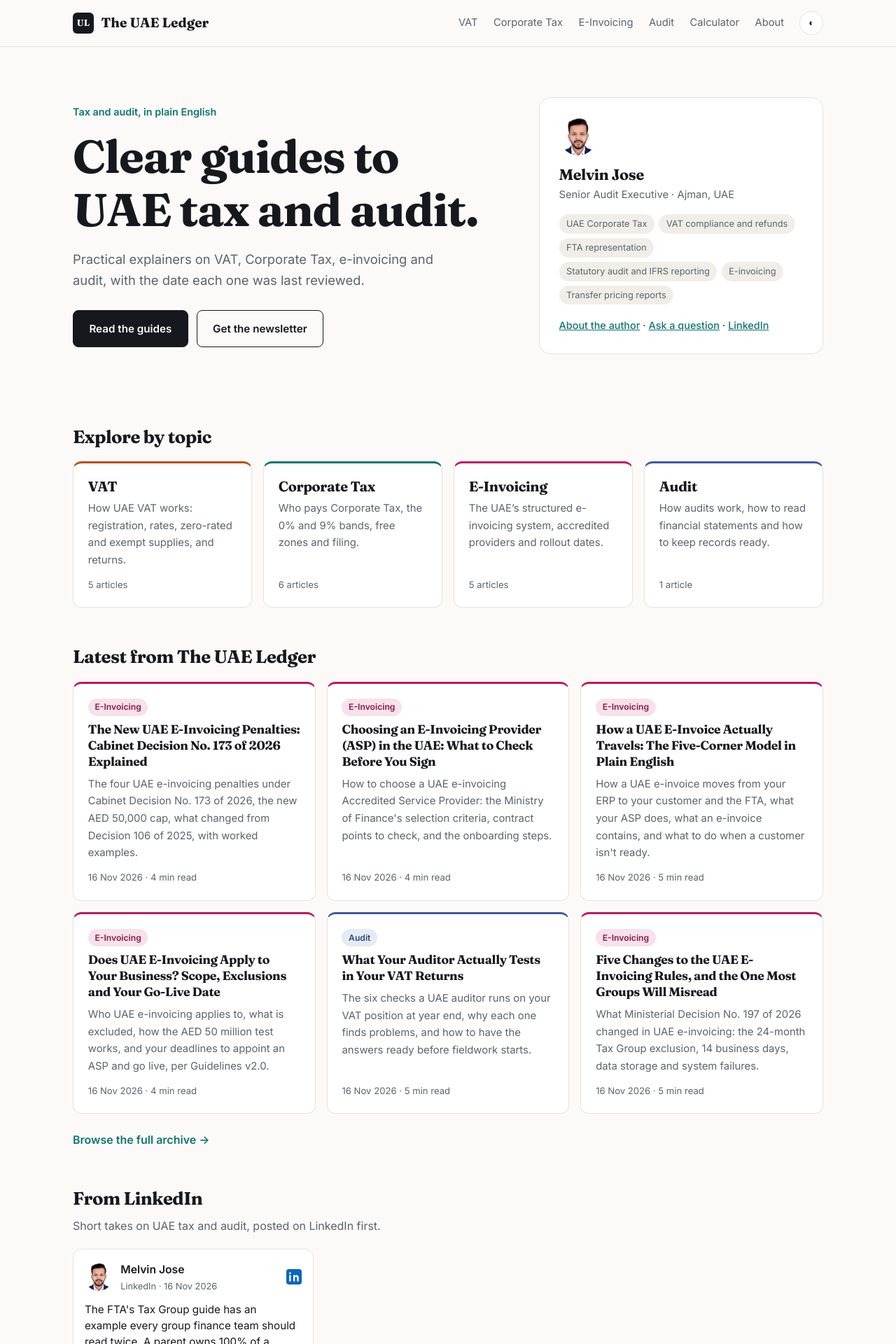
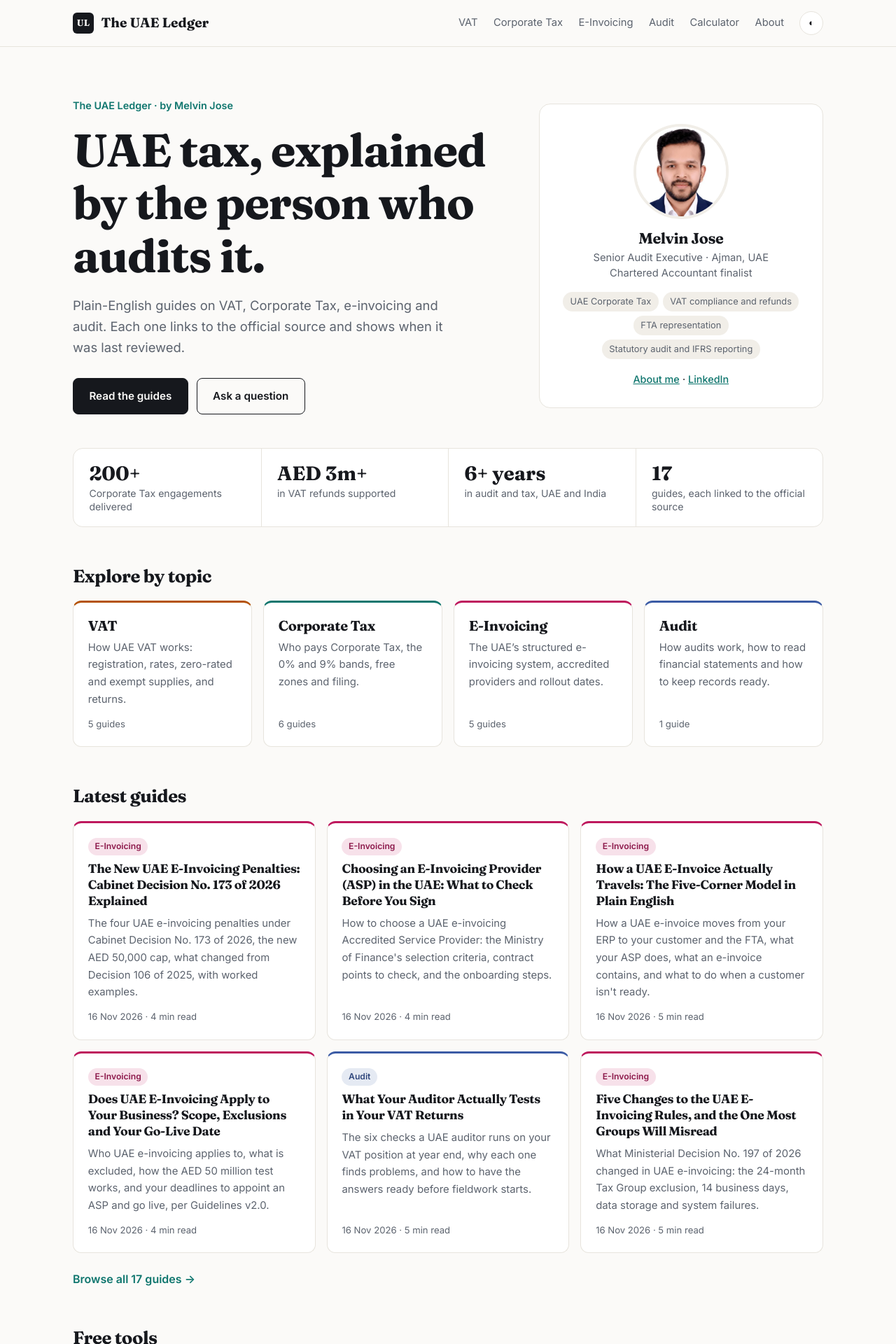
Before and after one commit to MelvinJose108/melvinjose.github.io, a Jekyll site: the page built from index.html, in a window 1280 px wide. Shown: the top 1920 px of the page at 70% size. Built offline with Jekyll 4.4.1, drawn with Linux system fonts in a browser that asks for light colours; some of the changed text lies outside the part shown.

Commit message:
Refresh home page: author-led hero, proof strip, free tools, merged Elsewhere, ask band (#23)
Claude-Session: https://claude.ai/code/session_01EBT4cYX72Yrwk4UFZtHLjU

Co-authored-by: Claude <noreply@anthropic.com>

```diff
--- a/_data/author.yml
+++ b/_data/author.yml
@@ -15,3 +15,12 @@ expertise:
 photo: /assets/images/melvin-jose.webp
 photo_small: /assets/images/melvin-jose-160.webp
 photo_jpg: /assets/images/melvin-jose.jpg
+credential: Chartered Accountant finalist
+# Shown in the proof strip on the home page. Keep in line with the About page.
+stats:
+  - value: "200+"
+    label: Corporate Tax engagements delivered
+  - value: "AED 3m+"
+    label: in VAT refunds supported
+  - value: "6+ years"
+    label: in audit and tax, UAE and India
--- a/_includes/linkedin-posts.html
+++ b/_includes/linkedin-posts.html
@@ -1,10 +1,10 @@
 {% assign posts = site.data.linkedin | slice: 0, include.limit %}
 {% if posts.size > 0 %}{% assign a = site.data.author %}
-<section class="sec li-sec" aria-labelledby="li-h">
+{% unless include.bare %}<section class="sec li-sec" aria-labelledby="li-h">
   <h2 id="li-h">From LinkedIn</h2>
   <p class="li-lede">Short takes on UAE tax and audit, posted on LinkedIn first.</p>
   <div class="li-grid">
-  {% for p in posts %}{% assign url = 'https://www.linkedin.com/feed/update/' | append: p.urn | append: '/' %}
+{% endunless %}  {% for p in posts %}{% assign url = 'https://www.linkedin.com/feed/update/' | append: p.urn | append: '/' %}
     <article class="li-card">
       <header class="li-head">
         {% include avatar.html cls="li-av" %}
@@ -19,7 +19,7 @@
       </footer>
     </article>
   {% endfor %}
-  </div>
+{% unless include.bare %}  </div>
   <p class="more"><a href="{{ a.linkedin }}" target="_blank" rel="noopener">Follow on LinkedIn →</a></p>
 </section>
-{% endif %}
+{% endunless %}{% endif %}
--- a/_includes/substack-posts.html
+++ b/_includes/substack-posts.html
@@ -1,10 +1,10 @@
 {% assign posts = site.data.substack | slice: 0, include.limit %}
 {% if posts.size > 0 %}
-<section class="sec li-sec" aria-labelledby="ss-h">
+{% unless include.bare %}<section class="sec li-sec" aria-labelledby="ss-h">
   <h2 id="ss-h">From the newsletter</h2>
   <p class="li-lede">Notes and updates sent to subscribers of The UAE Ledger on Substack.</p>
   <div class="li-grid">
-  {% for p in posts %}
+{% endunless %}  {% for p in posts %}
     <article class="li-card">
       <header class="li-head">
         <svg class="li-logo ss-logo" width="22" height="22" viewBox="0 0 24 24" aria-hidden="true"><rect width="24" height="24" rx="4" fill="#FF6719"/><path fill="#fff" d="M6 6h12v1.6H6zM6 9h12v1.6H6zM6 12h12v6.5l-6-3.2-6 3.2z"/></svg>
@@ -15,7 +15,7 @@
       <footer class="li-foot"><a href="{{ p.url }}" target="_blank" rel="noopener">Read on Substack ↗</a></footer>
     </article>
   {% endfor %}
-  </div>
+{% unless include.bare %}  </div>
   {% if site.newsletter_url and site.newsletter_url != "" %}<p class="more"><a href="{{ site.newsletter_url }}" target="_blank" rel="noopener">Subscribe on Substack →</a></p>{% endif %}
 </section>
-{% endif %}
+{% endunless %}{% endif %}
--- a/assets/style.css
+++ b/assets/style.css
@@ -208,3 +208,25 @@ img.avatar.photo.big{width:6.5rem;height:6.5rem}
 .contact .alt{margin-top:1.2rem}
 .authorbox .ask{display:inline-block;margin-top:.5rem;font-weight:600;color:var(--acc)}
 .cform .fgrid2{gap:1rem 1.25rem}
+/* home refresh */
+.hero h1{max-width:17ch}
+.who-hero{text-align:center;display:flex;flex-direction:column;align-items:center}
+.who-hero img.avatar.photo.big{width:8.5rem;height:8.5rem;margin:0 0 1rem;border:4px solid var(--soft)}
+.who-hero .tags{justify-content:center}
+.who-hero .role{line-height:1.5}
+.proof{list-style:none;display:grid;grid-template-columns:repeat(4,1fr);border:1px solid var(--line);border-radius:14px;background:var(--surface);overflow:hidden}
+.proof li{padding:1.2rem 1.4rem;border-left:1px solid var(--line);display:flex;flex-direction:column;gap:.2rem}
+.proof li:first-child{border-left:0}
+.proof b{font-family:var(--display);font-size:1.75rem;line-height:1.1;color:var(--ink)}
+.proof span{color:var(--mute);font-size:.88rem;line-height:1.35}
+.tools{display:grid;grid-template-columns:repeat(auto-fit,minmax(20rem,1fr));gap:1rem}
+.tool{display:flex;gap:1.1rem;align-items:flex-start;background:var(--surface);border:1px solid var(--line);border-radius:14px;padding:1.4rem;text-decoration:none;transition:border-color .15s,box-shadow .15s}
+.tool:hover{border-color:var(--acc);box-shadow:0 10px 26px -18px rgba(0,0,0,.45)}
+.ticon{flex:none;display:grid;place-items:center;width:3rem;height:3rem;border-radius:12px;background:var(--soft);color:var(--acc)}
+.tool h3{font-size:1.2rem;margin-bottom:.35rem}
+.tool p{color:var(--mute);font-size:.93rem}
+.tool .go{display:inline-block;margin-top:.6rem;color:var(--acc);font-weight:600;font-size:.92rem}
+.band-cta{display:flex;flex-wrap:wrap;gap:.75rem}
+.band .btn.ghost{background:transparent;color:var(--bg);border-color:var(--bg)}
+.band .btn.ghost:hover{background:var(--bg);color:var(--ink)}
+@media(max-width:820px){.proof{grid-template-columns:1fr 1fr}.proof li:nth-child(3){border-left:0}.proof li:nth-child(n+3){border-top:1px solid var(--line)}}
--- a/index.html
+++ b/index.html
@@ -5,35 +5,63 @@ description: "Plain-English guides and updates on UAE Corporate Tax, VAT, e-invo
 {% assign a = site.data.author %}
 <section class="hero">
   <div>
-    <p class="eyebrow">Tax and audit, in plain English</p>
-    <h1>Clear guides to UAE tax and audit.</h1>
-    <p class="lede">Practical explainers on VAT, Corporate Tax, e-invoicing and audit, with the date each one was last reviewed.</p>
-    <div class="cta"><a class="btn" href="{{ '/guides/' | relative_url }}">Read the guides</a>{% if site.newsletter_url and site.newsletter_url != "" %}<a class="btn ghost" href="{{ site.newsletter_url }}" rel="noopener">Get the newsletter</a>{% endif %}</div>
+    <p class="eyebrow">{{ site.title }} · by {{ a.name }}</p>
+    <h1>UAE tax, explained by the person who audits it.</h1>
+    <p class="lede">Plain-English guides on VAT, Corporate Tax, e-invoicing and audit. Each one links to the official source and shows when it was last reviewed.</p>
+    <div class="cta"><a class="btn" href="{{ '/guides/' | relative_url }}">Read the guides</a><a class="btn ghost" href="{{ '/contact/' | relative_url }}">Ask a question</a></div>
   </div>
-  <aside class="who" aria-label="About the author">
-    {% include avatar.html eager=true %}
+  <aside class="who who-hero" aria-label="About the author">
+    {% include avatar.html cls="big" big=true eager=true %}
     <h2>{{ a.name }}</h2>
-    <p class="role">{{ a.title }} · {{ a.city }}, UAE</p>
-    <ul class="tags">{% for e in a.expertise %}<li>{{ e }}</li>{% endfor %}</ul>
-    <p class="links"><a href="{{ '/about/' | relative_url }}">About the author</a> · <a href="{{ '/contact/' | relative_url }}">Ask a question</a> · <a href="{{ a.linkedin }}" rel="noopener" target="_blank">LinkedIn</a></p>
+    <p class="role">{{ a.title }} · {{ a.city }}, UAE<br>{{ a.credential }}</p>
+    <ul class="tags">{% for e in a.expertise limit:4 %}<li>{{ e }}</li>{% endfor %}</ul>
+    <p class="links"><a href="{{ '/about/' | relative_url }}">About me</a> · <a href="{{ a.linkedin }}" rel="noopener" target="_blank">LinkedIn</a></p>
   </aside>
 </section>
+{% assign gcount = site.posts | size %}
+<ul class="proof" aria-label="Experience">
+  {% for s in a.stats %}<li><b>{{ s.value }}</b><span>{{ s.label }}</span></li>{% endfor %}
+  <li><b>{{ gcount }}</b><span>guides, each linked to the official source</span></li>
+</ul>
 <section class="sec">
   <h2>Explore by topic</h2>
   <div class="tiles">
   {% for t in site.data.topics %}
   {% assign n = site.posts | where: "topic", t.name | size %}
-  <a class="tile t-{{ t.slug }}" href="{{ '/' | append: t.slug | append: '/' | relative_url }}"><h3>{{ t.name }}</h3><p>{{ t.summary }}</p><span class="meta">{{ n }} {% if n == 1 %}article{% else %}articles{% endif %}</span></a>
+  <a class="tile t-{{ t.slug }}" href="{{ '/' | append: t.slug | append: '/' | relative_url }}"><h3>{{ t.name }}</h3><p>{{ t.summary }}</p><span class="meta">{{ n }} {% if n == 1 %}guide{% else %}guides{% endif %}</span></a>
   {% endfor %}
   </div>
 </section>
 <section class="sec">
-  <h2>Latest from {{ site.title }}</h2>
+  <h2>Latest guides</h2>
   <div class="grid">{% for p in site.posts limit:6 %}{% include card.html p=p %}{% endfor %}</div>
-  <p class="more"><a href="{{ '/guides/' | relative_url }}">Browse the full archive →</a></p>
+  <p class="more"><a href="{{ '/guides/' | relative_url }}">Browse all {{ gcount }} guides →</a></p>
 </section>
-{% include linkedin-posts.html limit=3 %}
-{% include substack-posts.html limit=3 %}
-{% if site.newsletter_url and site.newsletter_url != "" %}
-<section class="band"><div><h2>New guides, by email</h2><p>A short note when a guide or tax update is published.</p></div><a class="btn" href="{{ site.newsletter_url }}" rel="noopener">Get the newsletter</a></section>
+<section class="sec">
+  <h2>Free tools</h2>
+  <div class="tools">
+    <a class="tool" href="{{ '/calculator/' | relative_url }}">
+      <span class="ticon" aria-hidden="true"><svg viewBox="0 0 24 24" width="26" height="26"><path fill="currentColor" d="M7 2h10a2 2 0 0 1 2 2v16a2 2 0 0 1-2 2H7a2 2 0 0 1-2-2V4a2 2 0 0 1 2-2zm0 2v4h10V4H7zm1 7v2h2v-2H8zm4 0v2h2v-2h-2zm4 0v2h2v-2h-2zm-8 4v2h2v-2H8zm4 0v2h2v-2h-2zm4 0v5h2v-5h-2zm-8 4v1h6v-1H8z"/></svg></span>
+      <span><h3>Tax calculator</h3><p>VAT add and extract, invoices, VAT returns with partial recovery, and Corporate Tax including Small Business Relief and QFZP.</p><span class="go">Open the calculator →</span></span>
+    </a>
+    <a class="tool" href="{{ '/penalty-calculator/' | relative_url }}">
+      <span class="ticon" aria-hidden="true"><svg viewBox="0 0 24 24" width="26" height="26"><path fill="currentColor" d="M12 2 1 21h22L12 2zm0 4.2L19.5 19h-15L12 6.2zM11 10v5h2v-5h-2zm0 6v2h2v-2h-2z"/></svg></span>
+      <span><h3>Penalty calculator</h3><p>FTA penalties for late payment, late filing, voluntary disclosures and audit findings under the 2026 rules, with business days that skip public holidays.</p><span class="go">Open the calculator →</span></span>
+    </a>
+  </div>
+</section>
+{% if site.data.linkedin.size > 0 or site.data.substack.size > 0 %}
+<section class="sec li-sec" aria-labelledby="el-h">
+  <h2 id="el-h">Elsewhere</h2>
+  <p class="li-lede">Shorter takes on LinkedIn, and longer notes in the newsletter.</p>
+  <div class="li-grid">
+    {% include linkedin-posts.html limit=1 bare=true %}
+    {% include substack-posts.html limit=1 bare=true %}
+  </div>
+  <p class="more"><a href="{{ a.linkedin }}" target="_blank" rel="noopener">Follow on LinkedIn →</a>{% if site.newsletter_url and site.newsletter_url != "" %} &nbsp;·&nbsp; <a href="{{ site.newsletter_url }}" target="_blank" rel="noopener">Subscribe on Substack →</a>{% endif %}</p>
+</section>
 {% endif %}
+<section class="band">
+  <div><h2>Stuck on a UAE tax question?</h2><p>Send it in. I read every message and reply personally.</p></div>
+  <div class="band-cta"><a class="btn" href="{{ '/contact/' | relative_url }}">Ask a question</a>{% if site.newsletter_url and site.newsletter_url != "" %}<a class="btn ghost" href="{{ site.newsletter_url }}" target="_blank" rel="noopener">Get guides by email</a>{% endif %}</div>
+</section>
```
